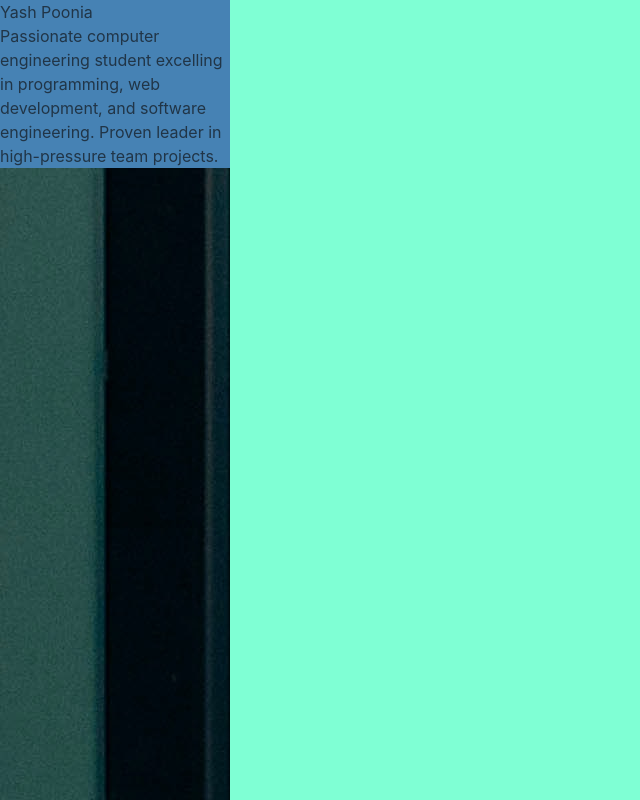
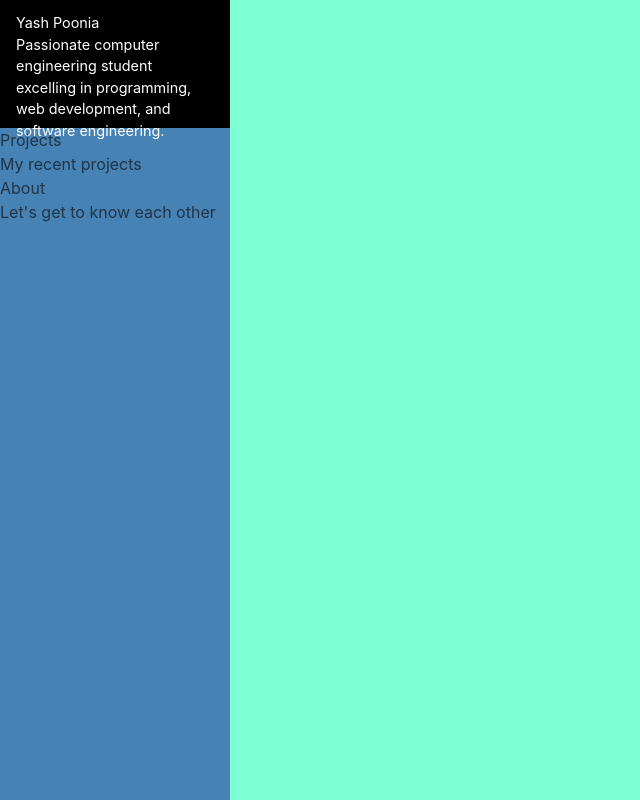
Before and after one commit to yash7xm/Portfolio, a React (Vite) app: page / in a window 1280 px wide. Shown: the whole page, without its empty margins (0-640 px from the left). Built offline with nearby package versions, Linux system fonts and the light colour scheme.

Commit message:
sidebar info tab css added

```diff
--- a/src/Components/Sidebar.jsx
+++ b/src/Components/Sidebar.jsx
@@ -5,12 +5,12 @@ function Sidebar() {
         <div className="sidebar">
             <div className="info">
                 <div className="name">Yash Poonia</div>
-                <div className="desc">Passionate computer engineering student excelling in programming, web development, and software engineering. Proven leader in high-pressure team projects.</div>
+                <div className="desc">Passionate computer engineering student excelling in programming, web development, and software engineering.</div>
             </div>
             <div className="buttons">
                 <div className="projects-btn">
                     <div className="projects-btn-img">
-                        <img src="src/assets/Images/img4.jpg" alt="" />
+                        {/* <img src="src/assets/Images/img4.jpg" alt="" /> */}
                     </div>
                     <div className="btn-cont">
                         <div className="btn-name">
@@ -23,7 +23,7 @@ function Sidebar() {
                 </div>
                 <div className="about-btn">
                     <div className="about-btn-img">
-                        <img src="src/assets/Images/img4.jpg" alt="" />
+                        {/* <img src="src/assets/Images/img4.jpg" alt="" /> */}
                     </div>
                     <div className="btn-cont">
                         <div className="btn-name">
--- a/src/assets/Styles/Sidebar.css
+++ b/src/assets/Styles/Sidebar.css
@@ -2,4 +2,17 @@
     width: 18%;
     height: 100%;
     background-color: steelblue;
+    display: flex;
+    flex-direction: column;
 }
+
+.info {
+    display: flex;
+    flex-direction: column;
+    justify-content: space-between;
+    height: 16%;
+    background-color: black;
+    font-size: 0.9rem;
+    color: white;
+    padding: 0.75rem 1rem;
+}
```
